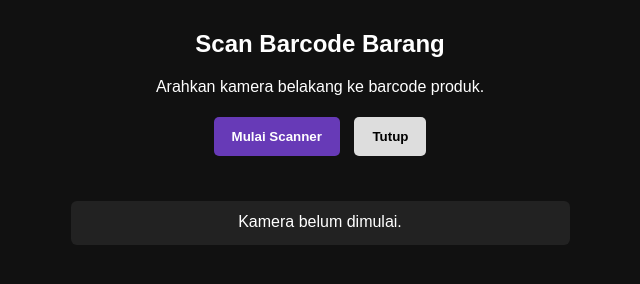
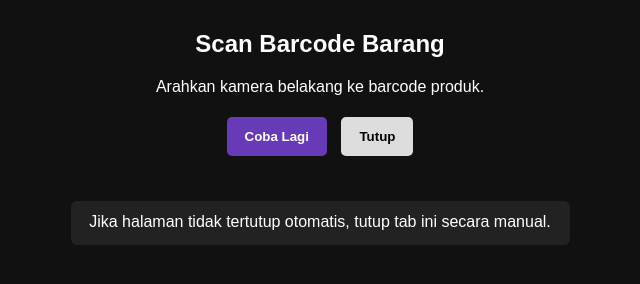
Before and after one commit to sulisr/scanner-barcode, a plain HTML site: page index.html in a window 1280 px wide. Both pictures are taken after a click on the button "Tutup". Shown: the whole page, without its empty margins (320-960 px from the left). Drawn offline with Linux system fonts and the light colour scheme.

Commit message:
Improve scanner auto start

```diff
--- a/index.html
+++ b/index.html
@@ -74,11 +74,20 @@
     Arahkan kamera belakang ke barcode produk.
   </p>
 
-  <button id="btnMulai" onclick="mulaiScanner()">
+  <button
+  id="btnMulai"
+  type="button"
+  onclick="mulaiScanner()"
+  style="display:none;"
+    >
   Mulai Scanner
 </button>
 
-  <button id="btnTutup" onclick="window.close()">
+  <button
+  id="btnTutup"
+  type="button"
+  onclick="tutupScanner()"
+>
   Tutup
 </button>
 
@@ -91,6 +100,12 @@
   <script>
     let scanner = null;
     let sedangMemproses = false;
+    window.addEventListener("load", function() {
+    setTimeout(function() {
+    mulaiScanner();
+    }, 500);
+    });
+
 
 async function mulaiScanner() {
     sedangMemproses = false;
@@ -101,6 +116,8 @@ async function mulaiScanner() {
     document.getElementById("hasil");
 
   btnMulai.disabled = true;
+  btnMulai.style.display = "none";
+  btnMulai.textContent = "Memulai...";
   hasil.textContent = "Meminta izin kamera...";
 
   try {
@@ -212,13 +229,15 @@ async function mulaiScanner() {
       "Kamera aktif. Posisikan barcode lurus di dalam kotak.";
 
   } catch (error) {
-    console.error(error);
+  console.error("Kamera gagal dibuka:", error);
 
   hasil.textContent =
     "Kamera gagal dibuka: " +
     ambilPesanError(error);
 
   btnMulai.disabled = false;
+  btnMulai.style.display = "inline-block";
+  btnMulai.textContent = "Coba Lagi";
 
   if (scanner) {
     try {
@@ -229,7 +248,7 @@ async function mulaiScanner() {
 
     scanner = null;
   }
-  }
+};
 }
 
     async function barcodeBerhasil(
@@ -298,14 +317,11 @@ async function mulaiScanner() {
     }, 700);
 
   } else {
-    /*
-     * Jika halaman scanner dibuka langsung,
-     * tampilkan hasil dan izinkan scan ulang.
-     */
   hasil.textContent =
     "Barcode: " + barcode;
 
   btnMulai.disabled = false;
+  btnMulai.style.display = "inline-block";
   btnMulai.textContent = "Scan Lagi";
 
   sedangMemproses = false;
@@ -336,6 +352,32 @@ async function mulaiScanner() {
         scanner.stop().catch(function() {});
       }
     });
+
+async function tutupScanner() {
+  const hasil =
+    document.getElementById("hasil");
+
+  try {
+    if (scanner) {
+      await scanner.stop();
+      await scanner.clear();
+      scanner = null;
+    }
+  } catch (error) {
+    console.log(
+      "Scanner sudah berhenti atau gagal dihentikan:",
+      error
+    );
+  }
+
+  window.close();
+
+  setTimeout(function() {
+    hasil.textContent =
+      "Jika halaman tidak tertutup otomatis, tutup tab ini secara manual.";
+  }, 500);
+}
+
   </script>
 
 </body>
```
Lines whose indentation alone changed are shown as unchanged.
